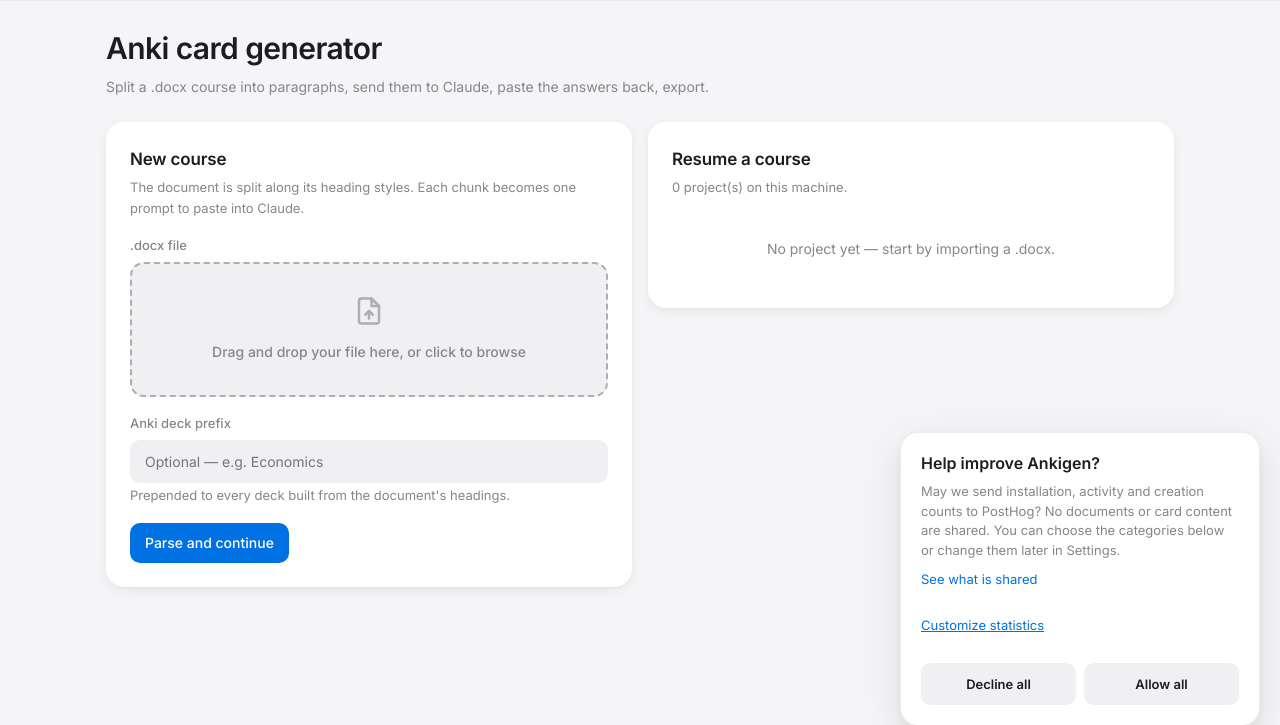
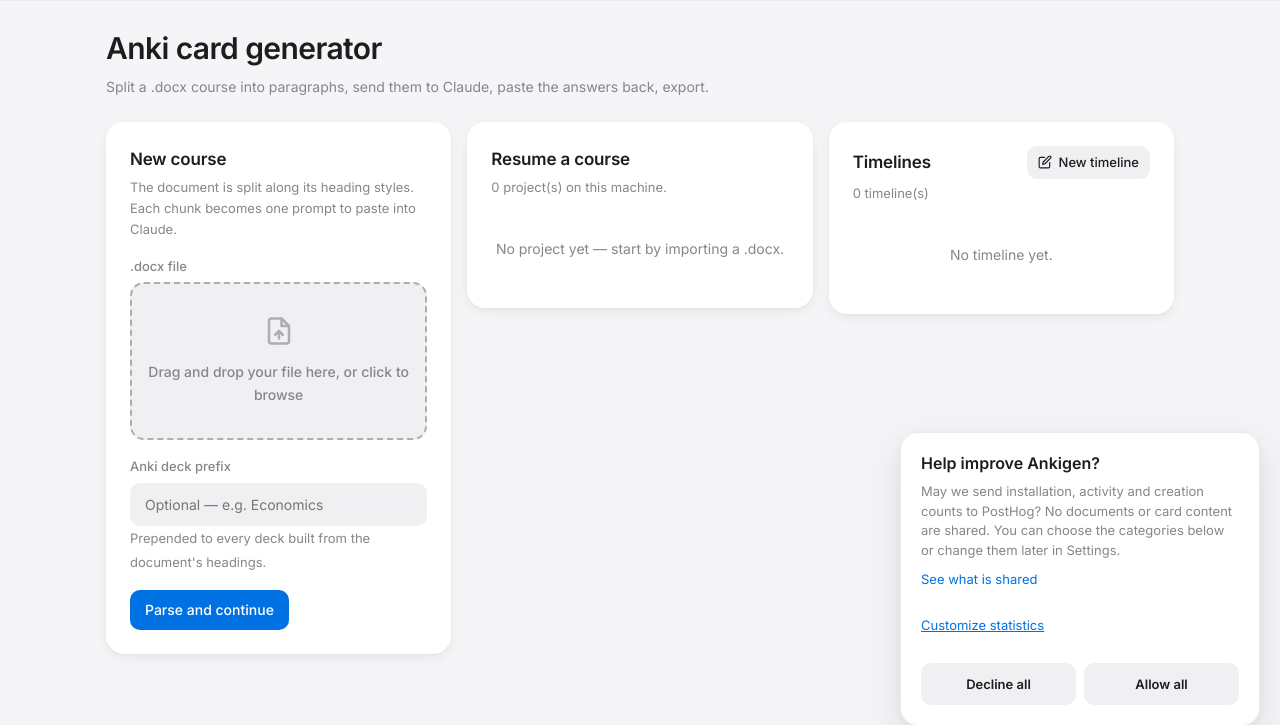
Before and after one commit to leoprosy/Anki-Gen, a Flask app: page / in a window 1280 px wide. Shown: the part 54-779 px from the top of the page. Run offline with Flask 3, Linux system fonts and the light colour scheme; data that the repository does not hold is empty.

Commit message:
feat(timeline): list and create timelines from the dashboard
The home page lists existing timelines with their source, counts and
last update, and a New timeline dialog creates one from a text (title,
content language, text) or by importing a JSON file or paste. An invalid
JSON shows its errors and can still be opened to be fixed.

Co-Authored-By: Claude Opus 5.5 <noreply@anthropic.com>

```diff
--- /dev/null
+++ b/static/timeline-home.js
@@ -0,0 +1,132 @@
+/* ============================================================
+   Ankigen — tableau de bord : modale « Nouvelle frise »
+   Depuis un texte (titre, langue, texte) ou par import d'un JSON
+   (fichier déposé ou collé). Un JSON invalide affiche ses erreurs
+   et peut quand même être ouvert pour être corrigé.
+   ============================================================ */
+(() => {
+  const dialog = document.getElementById("tl-new");
+  if (!dialog) return;
+  const $ = (id) => document.getElementById(id);
+  const T = (key, params) => window.T(key, params);
+  const escapeHtml = (s) => String(s == null ? "" : s).replace(/[&<>"']/g, (c) => (
+    { "&": "&amp;", "<": "&lt;", ">": "&gt;", '"': "&quot;", "'": "&#39;" }[c]));
+
+  const els = {
+    open: $("tl-new-open"), close: $("tl-new-close"), cancel: $("tl-new-cancel"),
+    tabs: $("tl-new-tabs"), panelText: $("tl-new-text"), panelJson: $("tl-new-json"),
+    title: $("tl-new-title-input"), lang: $("tl-new-lang"), text: $("tl-new-text-input"),
+    json: $("tl-new-json-input"), drop: $("tl-new-drop"), file: $("tl-new-file"),
+    dropLabel: $("tl-new-drop-label"), errors: $("tl-new-errors"),
+    create: $("tl-new-create"), force: $("tl-new-force"),
+  };
+  let tab = "text";
+
+  function setTab(next) {
+    tab = next;
+    for (const button of els.tabs.querySelectorAll("[data-tab]")) {
+      const on = button.dataset.tab === next;
+      button.classList.toggle("active", on);
+      button.setAttribute("aria-selected", String(on));
+      button.tabIndex = on ? 0 : -1;
+    }
+    els.panelText.hidden = next !== "text";
+    els.panelJson.hidden = next !== "json";
+    resetErrors();
+  }
+
+  function resetErrors() {
+    els.errors.innerHTML = "";
+    els.force.hidden = true;
+  }
+
+  function showErrors(items) {
+    els.errors.innerHTML = items.slice(0, 8).map((e) =>
+      `<li>${e.path ? `<code>${escapeHtml(e.path)}</code> ` : ""}${escapeHtml(e.message || e)}</li>`).join("")
+      + (items.length > 8 ? `<li>${escapeHtml(T("timeline.ui.more_errors", { n: items.length - 8 }))}</li>` : "");
+  }
+
+  async function submit(force) {
+    resetErrors();
+    const body = tab === "text"
+      ? { text: els.text.value, title: els.title.value, lang: els.lang.value }
+      : { json: els.json.value, force: !!force };
+    if (tab === "text" && !els.title.value.trim()) {
+      showErrors([T("timeline.ui.title_required")]);
+      els.title.focus();
+      return;
+    }
+    if (tab === "json" && !els.json.value.trim()) {
+      showErrors([T("timeline.ui.json_required")]);
+      els.json.focus();
+      return;
+    }
+    els.create.disabled = true;
+    try {
+      const res = await fetch(window.__TIMELINE_NEW_URL__, {
+        method: "POST", headers: { "Content-Type": "application/json" }, body: JSON.stringify(body),
+      });
+      const data = await res.json();
+      if (data.ok) { window.location.href = data.url; return; }
+      if (data.report) {
+        showErrors(data.report.errors);
+        els.force.hidden = false;
+      } else {
+        showErrors([data.error || T("timeline.ui.network_error")]);
+      }
+    } catch (e) {
+      showErrors([T("timeline.ui.network_error")]);
+    } finally {
+      els.create.disabled = false;
+    }
+  }
+
+  function readFile(file) {
+    if (!file) return;
+    const reader = new FileReader();
+    reader.onload = () => {
+      els.json.value = String(reader.result || "");
+      els.dropLabel.textContent = file.name;
+      resetErrors();
+    };
+    reader.readAsText(file, "utf-8");
+  }
+
+  els.open.addEventListener("click", () => {
+    resetErrors();
+    dialog.showModal();
+    (tab === "text" ? els.title : els.json).focus();
+  });
+  for (const button of [els.close, els.cancel]) button.addEventListener("click", () => dialog.close());
+  els.tabs.addEventListener("click", (ev) => {
+    const button = ev.target.closest("[data-tab]");
+    if (button) setTab(button.dataset.tab);
+  });
+  els.tabs.addEventListener("keydown", (ev) => {
+    if (ev.key !== "ArrowLeft" && ev.key !== "ArrowRight") return;
+    const next = tab === "text" ? "json" : "text";
+    setTab(next);
+    els.tabs.querySelector(`[data-tab="${next}"]`).focus();
+  });
+  els.create.addEventListener("click", () => submit(false));
+  els.force.addEventListener("click", () => submit(true));
+  dialog.addEventListener("keydown", (ev) => {
+    if ((ev.ctrlKey || ev.metaKey) && ev.key === "Enter") { ev.preventDefault(); submit(false); }
+  });
+
+  // Fichier : clic ou dépôt sur la zone.
+  els.drop.addEventListener("click", () => els.file.click());
+  els.drop.addEventListener("keydown", (ev) => {
+    if (ev.key === "Enter" || ev.key === " ") { ev.preventDefault(); els.file.click(); }
+  });
+  els.file.addEventListener("change", () => readFile(els.file.files[0]));
+  els.drop.addEventListener("dragover", (ev) => { ev.preventDefault(); els.drop.classList.add("drop-zone--over"); });
+  for (const type of ["dragleave", "dragend"]) {
+    els.drop.addEventListener(type, () => els.drop.classList.remove("drop-zone--over"));
+  }
+  els.drop.addEventListener("drop", (ev) => {
+    ev.preventDefault();
+    els.drop.classList.remove("drop-zone--over");
+    readFile(ev.dataTransfer.files[0]);
+  });
+})();
--- a/templates/upload.html
+++ b/templates/upload.html
@@ -73,8 +73,99 @@
       <div class="empty-state">{{ t('upload.empty_state') }}</div>
       {% endif %}
     </section>
+
+    <section class="card tl-home" aria-labelledby="timelines-title">
+      <div class="tl-home__head">
+        <h3 id="timelines-title">{{ t('timeline.ui.timelines') }}</h3>
+        <button type="button" class="btn sm" id="tl-new-open">
+          <svg width="14" height="14" aria-hidden="true"><use href="#i-edit"></use></svg>
+          <span>{{ t('timeline.ui.new_timeline') }}</span>
+        </button>
+      </div>
+      <p class="muted">{{ t('timeline.ui.timelines_count', n=(timelines or [])|length) }}</p>
+
+      {% if timelines %}
+      <div class="project-list">
+        {% for tl in timelines %}
+        <div class="project-row">
+          <div class="project-row__main">
+            <h4>{{ tl.title or t('timeline.ui.untitled') }}</h4>
+            <div class="muted">
+              {{ t('timeline.ui.source_' ~ tl.source_kind) }}{% if tl.project_id %} · {{ tl.project_id }}{% endif %}
+              &middot; {{ t('timeline.ui.elements_count', events=tl.events, periods=tl.periods) }}
+              {% if tl.updated_at %}&middot; {{ t('timeline.ui.updated', date=tl.updated_at[:10]) }}{% endif %}
+            </div>
+          </div>
+          <div class="project-row__actions">
+            <a href="{{ url_for('timeline_page', tid=tl.id) }}" class="btn sm">{{ t('timeline.ui.open') }}</a>
+            <form action="{{ url_for('timeline_delete', tid=tl.id) }}" method="post"
+              onsubmit="return confirm(window.T('timeline.ui.delete_timeline_confirm'));">
+              <button type="submit" class="btn danger sm">{{ t('project.delete') }}</button>
+            </form>
+          </div>
+        </div>
+        {% endfor %}
+      </div>
+      {% else %}
+      <div class="empty-state">{{ t('timeline.ui.timelines_empty') }}</div>
+      {% endif %}
+    </section>
   </div>
 </main>
+
+<dialog class="tl-modal" id="tl-new" aria-labelledby="tl-new-title">
+  <div class="tl-modal__inner">
+    <div class="tl-modal__head">
+      <h3 id="tl-new-title">{{ t('timeline.ui.new_timeline') }}</h3>
+      <button type="button" class="icon-btn" id="tl-new-close" aria-label="{{ t('timeline.ui.close') }}">
+        <svg width="16" height="16" aria-hidden="true"><use href="#i-x"></use></svg>
+      </button>
+    </div>
+    <div class="seg" role="tablist" id="tl-new-tabs">
+      <button type="button" role="tab" data-tab="text" class="active" aria-selected="true"
+        aria-controls="tl-new-text">{{ t('timeline.ui.tab_from_text') }}</button>
+      <button type="button" role="tab" data-tab="json" aria-selected="false" tabindex="-1"
+        aria-controls="tl-new-json">{{ t('timeline.ui.tab_import') }}</button>
+    </div>
+
+    <div class="tl-modal__panel" id="tl-new-text" role="tabpanel">
+      <label class="field">
+        <span>{{ t('timeline.ui.field_title') }}</span>
+        <input type="text" id="tl-new-title-input" maxlength="120" autocomplete="off">
+      </label>
+      <label class="field">
+        <span>{{ t('timeline.ui.field_lang') }}</span>
+        <select id="tl-new-lang">
+          {% for language in languages %}
+          <option value="{{ language.code }}"{% if language.code == lang %} selected{% endif %}>{{ language.label }}</option>
+          {% endfor %}
+        </select>
+      </label>
+      <label class="field">
+        <span>{{ t('timeline.ui.field_text') }}</span>
+        <textarea id="tl-new-text-input" maxlength="200000"></textarea>
+        <small class="muted">{{ t('timeline.ui.text_help') }}</small>
+      </label>
+    </div>
+
+    <div class="tl-modal__panel" id="tl-new-json" role="tabpanel" hidden>
+      <div class="drop-zone" id="tl-new-drop" tabindex="0" role="button" aria-label="{{ t('timeline.ui.import_drop') }}">
+        <span class="drop-zone__icon"><svg width="30" height="30" aria-hidden="true"><use href="#i-file"></use></svg></span>
+        <span class="drop-zone__prompt" id="tl-new-drop-label">{{ t('timeline.ui.import_drop') }}</span>
+        <input type="file" id="tl-new-file" accept=".json,application/json" class="drop-zone__input">
+      </div>
+      <textarea id="tl-new-json-input" class="mono" spellcheck="false"
+        aria-label="{{ t('timeline.ui.tab_import') }}" placeholder="{{ t('timeline.ui.json_placeholder') }}"></textarea>
+    </div>
+
+    <ul class="tl-modal__errors" id="tl-new-errors" aria-live="polite"></ul>
+    <div class="tl-modal__actions">
+      <button type="button" class="btn ghost" id="tl-new-cancel">{{ t('timeline.ui.cancel') }}</button>
+      <button type="button" class="btn" id="tl-new-force" hidden>{{ t('timeline.ui.create_anyway') }}</button>
+      <button type="button" class="btn primary" id="tl-new-create">{{ t('timeline.ui.create') }}</button>
+    </div>
+  </div>
+</dialog>
 {% endblock %}
 
 {% block scripts %}
@@ -120,4 +211,9 @@
     }
   })();
 </script>
+<script>
+  Object.assign(window.__I18N__, {{ (timeline_i18n or {}) | tojson }});
+  window.__TIMELINE_NEW_URL__ = {{ url_for('timeline_new') | tojson }};
+</script>
+<script src="{{ url_for('static', filename='timeline-home.js') }}"></script>
 {% endblock %}
```
